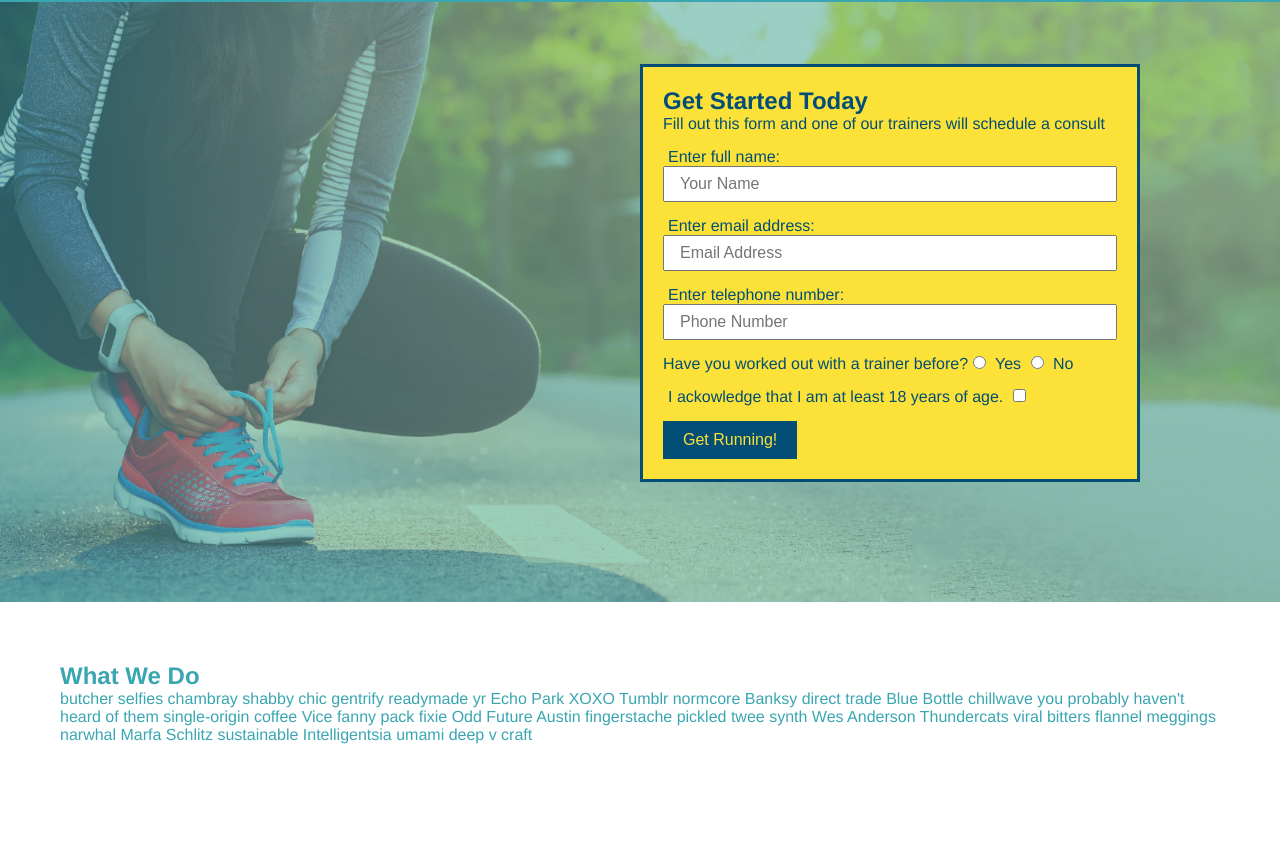
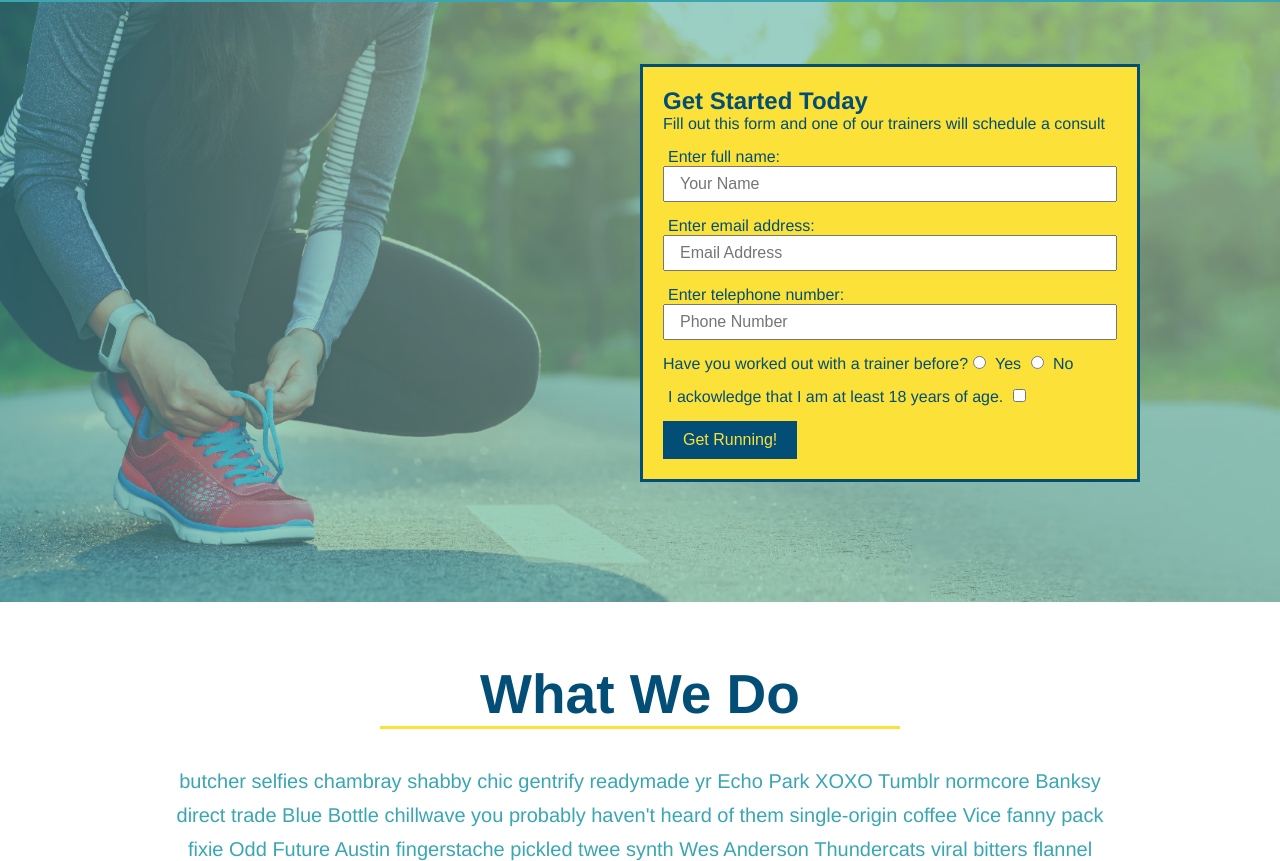
Before and after one commit to JosephJamesCoop/run-buddy, a plain HTML site: page index.html in a window 1280 px wide. Shown: the part 80-941 px from the top of the page. Drawn offline with Linux system fonts and the light colour scheme; files whose address does not match are found by name.

Commit message:
Style what we do section

```diff
--- a/assets/css/style.css
+++ b/assets/css/style.css
@@ -84,12 +84,32 @@ section {
     padding: 10px 20px;
     font-size: 16px;
 }
+.intro {
+    text-align: center;
+}
+.intro h2 {
+    font-size: 55px;
+    color: #024e76;
+    margin-bottom: 35px;
+    padding: 0 100px 0 100px;
+    border-bottom: 3px solid;
+    border-color: #fce138;
+    display: inline-block;
+}
+.intro p {
+    line-height: 1.7;
+    color: #39a6b2;
+    width: 80%;
+    font-size: 20px;
+    margin: 0 auto;
+}
+
 
 body {
     /* more on this crazy alphanumerical value in a minute! */
     color: #39a6b2;
     font-family: Helvetica, Arial, sans-serif;
-
+}
 
 
 footer {
--- a/index.html
+++ b/index.html
@@ -66,7 +66,7 @@
         </section>
 
         <!-- "What we do" Section -->
-        <section id="what-we-do">
+        <section id="what-we-do" class="intro">
             <h2>What We Do</h2>
             <p>
                 butcher selfies chambray shabby chic gentrify readymade yr Echo Park XOXO Tumblr normcore Banksy direct trade Blue Bottle chillwave you probably haven't heard of them single-origin coffee Vice fanny pack fixie Odd Future Austin fingerstache pickled twee synth Wes Anderson Thundercats viral bitters flannel meggings narwhal Marfa Schlitz sustainable Intelligentsia umami deep v craft
@@ -74,7 +74,7 @@
         </section>
 
         <!-- "What you do" section -->
-        <section id="what-you-do">
+        <section id="what-you-do" >
             <h2>What You Do</h2>
             <div>
                 <img src="./assets/images/step-1.svg" alt="" >
```
